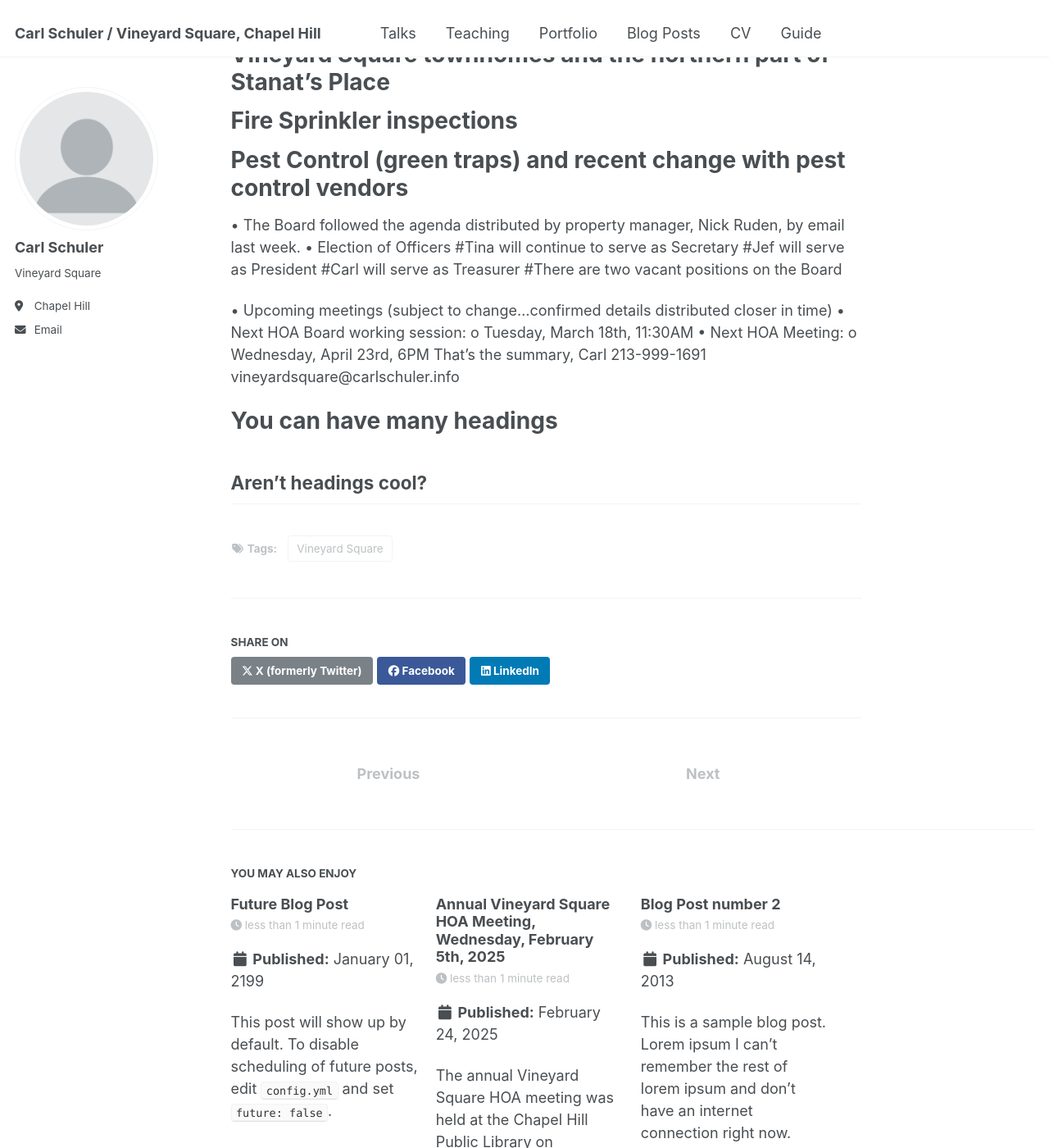
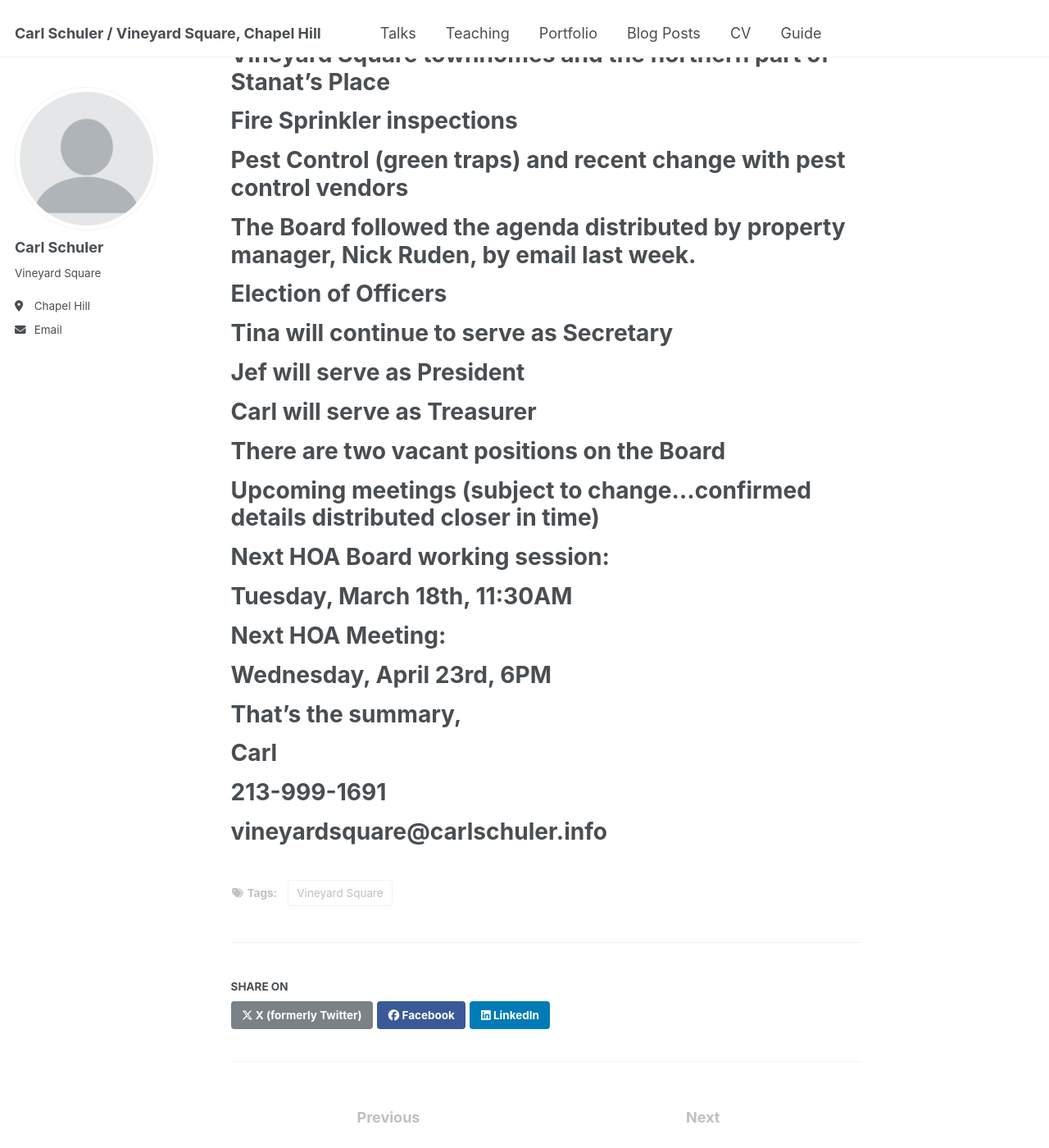
Before and after one commit to CarlSchuler/carl.github.io, a Jekyll site: the page built from _posts/2025-02-24-blog-post-3.md, in a window 1280 px wide and 1400 px high, scrolled down 755 px. Shown: the whole window at 82% size. Built offline with Jekyll 4.4.1, drawn with Linux system fonts in a browser that asks for light colours; some of the changed text lies outside the part shown.

Commit message:
Update 2025-02-24-blog-post-3.md

```diff
--- a/_posts/2025-02-24-blog-post-3.md
+++ b/_posts/2025-02-24-blog-post-3.md
@@ -20,26 +20,19 @@ These are my personal notes I jotted down during the open portion of the HOA mee
 #  Fire Sprinkler inspections
 #  Pest Control (green traps) and recent change with pest control vendors
 
-•	The Board followed the agenda distributed by property manager, Nick Ruden, by email last week.
-•	Election of Officers
-#Tina will continue to serve as Secretary
-#Jef will serve as President
-#Carl will serve as Treasurer
-#There are two vacant positions on the Board
+#  The Board followed the agenda distributed by property manager, Nick Ruden, by email last week.
+#  Election of Officers
+#  Tina will continue to serve as Secretary
+#  Jef will serve as President
+#  Carl will serve as Treasurer
+#  There are two vacant positions on the Board
 
-•	Upcoming meetings   (subject to change...confirmed details distributed closer in time)
-•	Next HOA Board working session:
-o	Tuesday, March 18th, 11:30AM
-•	Next HOA Meeting:
-o	Wednesday, April 23rd, 6PM
-That's the summary,
-Carl
-213-999-1691
-vineyardsquare@carlschuler.info
-
-
-You can have many headings
-======
-
-Aren't headings cool?
-------
+#  Upcoming meetings   (subject to change...confirmed details distributed closer in time)
+#  Next HOA Board working session:
+#  Tuesday, March 18th, 11:30AM
+#  Next HOA Meeting:
+#  Wednesday, April 23rd, 6PM
+#  That's the summary,
+#  Carl
+#  213-999-1691
+#  vineyardsquare@carlschuler.info
```
